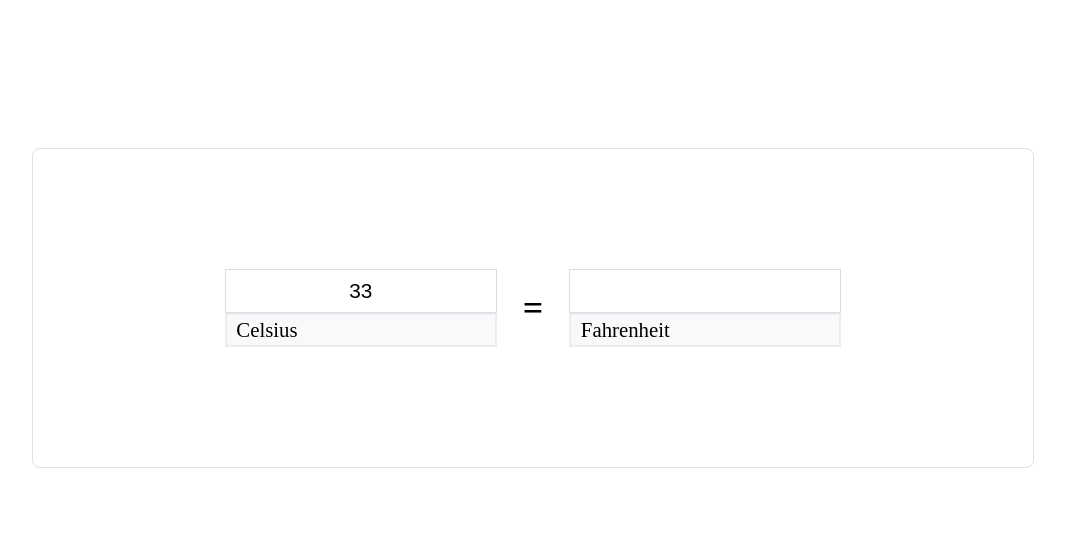
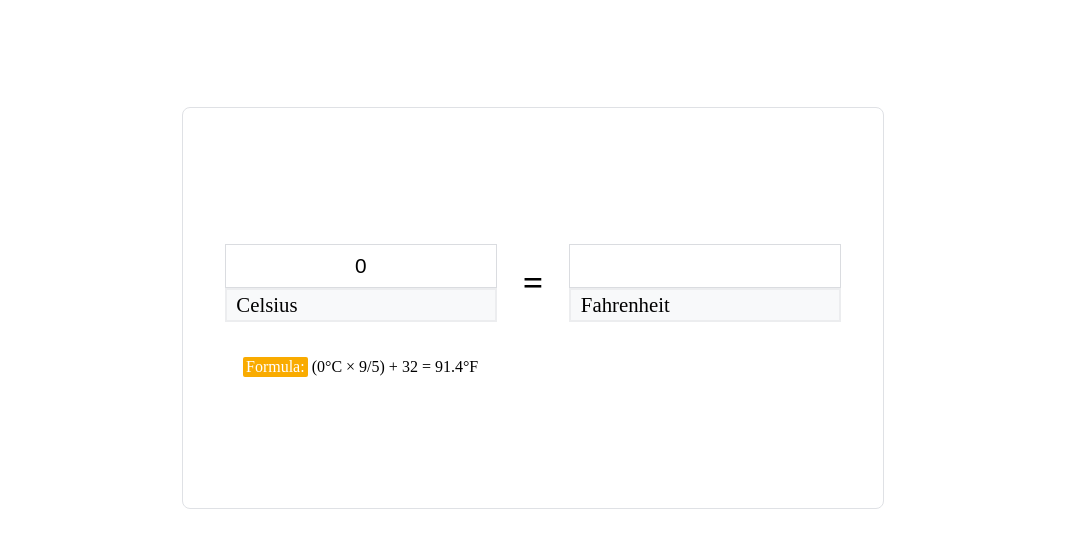
Before and after one commit to WarriorIcon/Unit-Converter-Web-App, a plain HTML site: page index.html in a window 1280 px wide. Shown: the whole page, without its empty margins (107-1172 px from the left). Drawn offline with Linux system fonts and the light colour scheme.

Commit message:
Wow! It Works pt 1!

```diff
--- a/index.html
+++ b/index.html
@@ -9,11 +9,11 @@
 	<title>Temperature Conversion C to F</title>
 </head>
 <body>
+		<div class="form-container">
 			<form action="#">
-		<div class="form-container">
 				<div class="input-container">
 					<div class="input-column">
-					<input type="text" name="celsius" id="celsius" value="">
+						<input type="text" name="celsius" id="celsius" value="0">
 						<label class="input-labels" for="celsius">Celsius</label>
 					</div>
 			</div>
@@ -24,7 +24,11 @@
 						<label for="fahrenheit">Fahrenheit</label>
 					</div>
 			</div>
+			</form>
+			<div class="formula-info">
+				<p><span class="formula-highlight">Formula:</span> (<span class="celsius">0</span>°C × 9/5) + 32 = <span class="fahrenheit">91.4°F</span></p>
 			</div>
-	</form>
+		</div>
+
 </body>
 </html>
--- a/script.js
+++ b/script.js
@@ -1,4 +1,12 @@
-// Formula:	(33°C × 9/5) + 32 = 91.4°F
-document.getElementById('celsius').value="33"
+// document.getElementById('celsius').value="0"
+const celsiusInput = document.getElementById('celsius')
+const celsiusFormula = document.querySelector('.celsius')
+const fahrenheitInput = document.getElementById('fahrenheit')
+const fahrenheitFormula = document.querySelector('.fahrenheit')
 
-// celsius.addEventListener('input')
+celsiusInput.addEventListener('input', e => {
+  celsiusFormula.innerText = celsiusInput.value;
+  const celsiusNumber = parseInt(celsiusInput.value);
+  fahrenheitInput.value = (celsiusNumber * 9 / 5) + 32;
+
+})
--- a/styles.css
+++ b/styles.css
@@ -3,17 +3,28 @@ body {
     display: flex;
     justify-content: center;
     align-items: center;
+    /* align-items: center; */
     height: 75vh;
 
 }
 
 .form-container {
     display: flex;
+    flex-direction: column;
     justify-content: center;
-    width: 800px;
+    align-items: center;
+    width: 600px;
+    height: 300px;
     border: 1px solid #dfe1e5;
     border-radius: 8px;
-    padding: 100px;
+    padding: 50px;
+}
+
+form {
+    display: flex;
+    justify-content: center;
+    align-items: center;
+
 }
 
 .input-container {
@@ -41,8 +52,7 @@ label {
 }
 
 .equals {
-    /* display: inline-block; */
-    display: flex;
+    display: inline-block;
     align-items: center;
     padding: 3px;
     margin: 3px;
@@ -50,3 +60,16 @@ label {
     color: black;
     font-weight: bold;
 }
+
+.formula-info {
+    display:flex;
+    align-self:flex-start;
+    padding-left: 10px;
+}
+
+.formula-highlight {
+    background-color: #F9AB00;
+    border-radius: 2px;
+    color: white;
+    padding: 1px 3px 1.5px 3px;
+}
```
Lines whose indentation alone changed are shown as unchanged.
